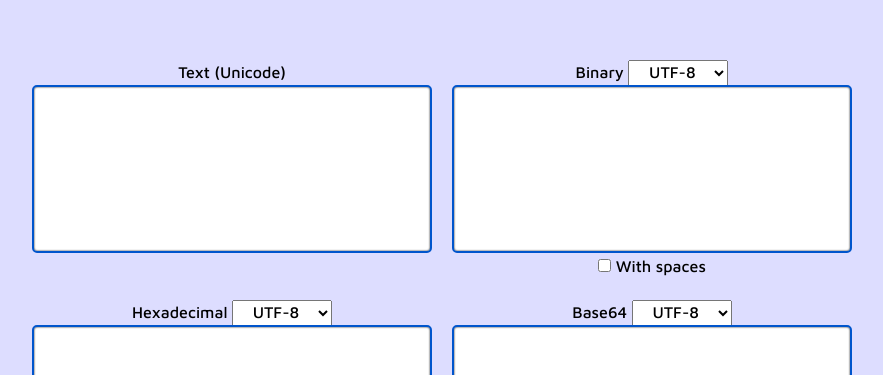
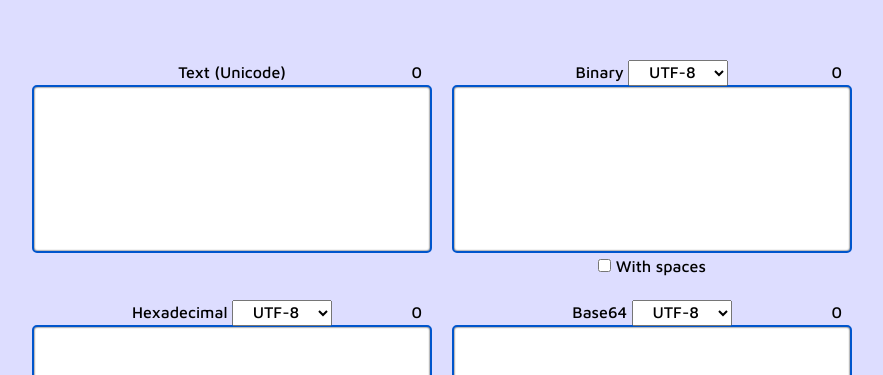
Before and after one commit to cerosrhino/transl8or, a React (Create React App) app: page / in a window 1280 px wide. Shown: the part 111-486 px from the top of the page, without its empty margins (198-1081 px from the left). Built offline with nearby package versions, Linux system fonts and the light colour scheme.

Commit message:
Add character counters

```diff
--- a/src/Codec.js
+++ b/src/Codec.js
@@ -41,7 +41,7 @@ class Codec {
   decode(data) {
     switch (this.encoding) {
       case 'UTF-8':
-        return decodeURIComponent(
+        return (data.length === 0) ? '' : decodeURIComponent(
           '%' + data.map(
             el => el.charCodeAt(0).toString(16).padStart(2, '0')
           ).join('%')
--- a/src/components/Base64View.js
+++ b/src/components/Base64View.js
@@ -30,7 +30,8 @@ class Base64View extends DataView {
       <div className="data-view">
         <Title
           text="Base64"
-          onEncodingChange={this.handleEncodingChange}/>
+          onEncodingChange={this.handleEncodingChange}
+          length={this.state.value.length}/>
         <textarea
           className="data-view__textarea"
           spellCheck="false"
--- a/src/components/BinaryView.js
+++ b/src/components/BinaryView.js
@@ -38,7 +38,8 @@ class BinaryView extends ChunkedDataView {
       <div className="data-view">
         <Title
           text="Binary"
-          onEncodingChange={this.handleEncodingChange}/>
+          onEncodingChange={this.handleEncodingChange}
+          length={this.state.value.length}/>
         <textarea
           className="data-view__textarea"
           spellCheck="false"
--- a/src/components/HexView.js
+++ b/src/components/HexView.js
@@ -51,7 +51,8 @@ class HexView extends ChunkedDataView {
       <div className="data-view">
         <Title
           text="Hexadecimal"
-          onEncodingChange={this.handleEncodingChange}/>
+          onEncodingChange={this.handleEncodingChange}
+          length={this.state.value.length}/>
         <textarea
           className="data-view__textarea"
           spellCheck="false"
--- a/src/components/Title.css
+++ b/src/components/Title.css
@@ -1,4 +1,10 @@
 .title {
+    position: relative;
     line-height: 26px;
     text-align: center;
 }
+
+.title__counter {
+    position: absolute;
+    right: 10px;
+}
--- a/src/components/Title.js
+++ b/src/components/Title.js
@@ -12,6 +12,7 @@ class Title extends Component {
           this.props.onEncodingChange &&
           <EncodingPicker onChange={this.props.onEncodingChange}/>
         }
+        <span className="title__counter">{this.props.length}</span>
       </div>
     );
   }
--- a/src/components/UnicodeView.js
+++ b/src/components/UnicodeView.js
@@ -6,7 +6,9 @@ class UnicodeView extends DataView {
   render() {
     return (
       <div className="data-view">
-        <Title text="Text (Unicode)"/>
+        <Title
+          text="Text (Unicode)"
+          length={this.state.value.length}/>
         <textarea
           className="data-view__textarea"
           spellCheck="false"
```
